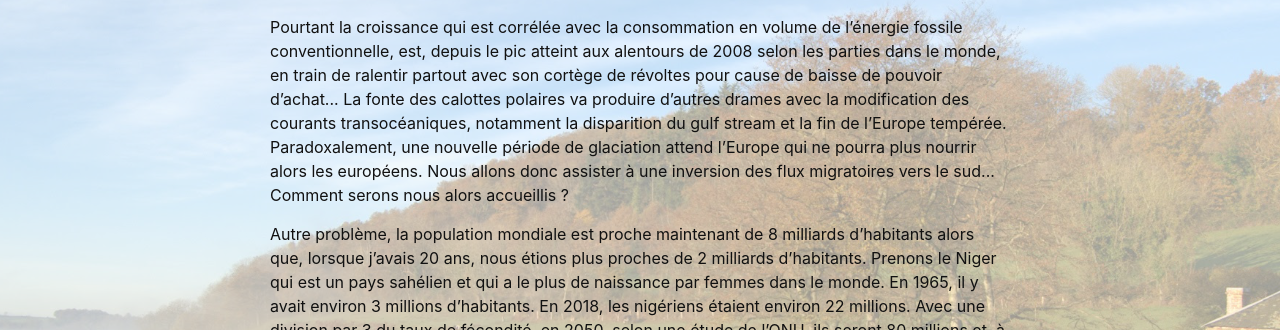
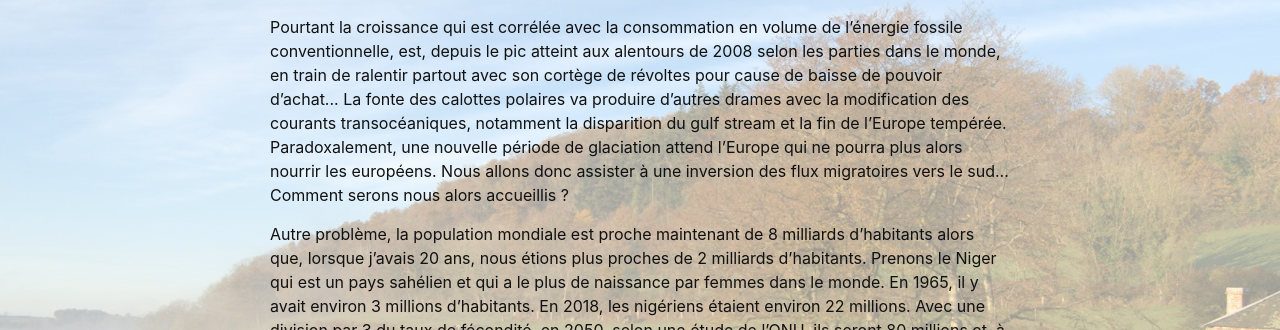
Before and after one commit to aperophilo/apero-philo-suisse-normande.github.io, a Jekyll site: the page built from collections/_events/2019-12-03-quai-harcourt.md, in a window 1280 px wide and 900 px high, scrolled down 1846 px. Shown: the part 243-573 px from the top of the window. Built offline with Jekyll 4.4.1, drawn with Linux system fonts in a browser that asks for light colours.

```diff
--- a/collections/_events/2019-12-03-quai-harcourt.md
+++ b/collections/_events/2019-12-03-quai-harcourt.md
@@ -121,7 +121,7 @@ d'achat\... La fonte des calottes polaires va produire d'autres drames
 avec la modification des courants transocéaniques, notamment la
 disparition du gulf stream et la fin de l'Europe tempérée.
 Paradoxalement, une nouvelle période de glaciation attend l'Europe qui
-ne pourra plus nourrir alors les européens. Nous allons donc assister à
+ne pourra plus alors nourrir les européens. Nous allons donc assister à
 une inversion des flux migratoires vers le sud\... Comment serons nous
 alors accueillis ?
 
```
